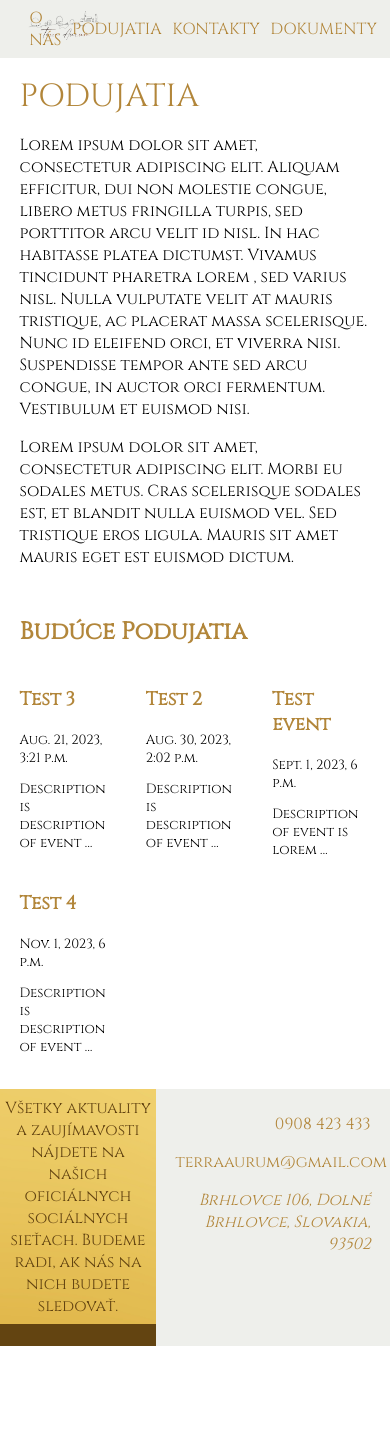
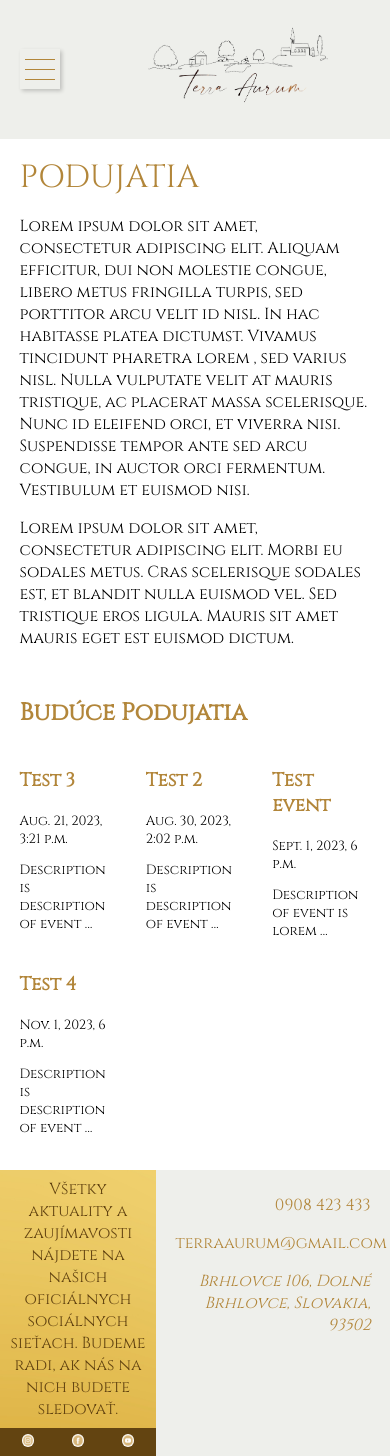
Before and after one commit to CodeSproutOrg/terra_aurum, a Django app: page /events in a window 390 px wide. Before the commit the page ends 1346 px from the top, so only its background shows below. Run offline with Django 4.2, Linux system fonts and the light colour scheme; data comes from the database, SQL or seed files in the repository.

Commit message:
Mobile menu
- Created mobile menu
- Small fixes

```diff
--- a/static/css/index.css
+++ b/static/css/index.css
@@ -26,11 +26,13 @@
 
 /* Events block */
 .main-events-block {
+    margin: 0 5%;
     margin-top: 25px;
     min-height: 350px;
     display: flex;
     flex-direction: column;
 }
+.main-events-block h1 {font-weight: 400;}
 #main-events {
     display: flex;
     flex: 1;
@@ -51,6 +53,17 @@
 }
 
 /*
+#main-events::-webkit-scrollbar {
+    width: 2px;
+}
+#main-events::-webkit-scrollbar-track {
+    background: #B2863A;
+}
+#main-events::-webkit-scrollbar-thumb {
+    background: #EEEFEB;
+    border-radius: 5px;
+}
+
 @media screen and (max-width: 1070px) {
     #main {max-height: 435px;}
 }
--- a/static/css/main.css
+++ b/static/css/main.css
@@ -11,6 +11,7 @@ a {text-decoration: none;}
 .b-color {background-color: #EEEFEB;}
 .sb-color {background-color: #B2863A;}
 .tb-color {background-color: #634411;}
+.light-font {font-weight: 400;}
 
 header {
     padding: 0 2%;
@@ -34,6 +35,29 @@ header input::placeholder {color: #EEEFEB;}
     justify-content: flex-end;
 }
 
+#menu-button {
+    display: none;
+    height: 40px;
+    width: 40px;
+    position: relative;
+    border: 0;
+    z-index: 2;
+    box-shadow: 2px 2px 4px rgba(0, 0, 0, 0.2)
+}
+#menu-button span {
+    position: absolute;
+    width: 30px;
+    height: 1px;
+    left: 5px;
+}
+#menu-button span:nth-child(1) {
+    transform: translateY(10px);
+}
+#menu-button span:nth-child(2) {
+    transform: translateY(-10px);
+}
+
+
 #content {
     display: flex;
     flex-direction: column;
@@ -56,8 +80,13 @@ footer {
 }
 footer div {}
 #social-media {text-align: center; width: 50%;}
-#social-media p {padding: 5% 2%; margin: 0; background-image: url(../img/gold.png);}
-#social-media div {}
+#social-media p {padding: 5%; margin: 0; background-image: url(../img/gold.png);}
+#social-media div {
+    display: flex;
+    justify-content: space-around;
+    padding: 2%;
+}
+#social-media div a img {width: 25%; border-radius: 50%;}
 
 #communication {
     width: 50%;
@@ -65,3 +94,35 @@ footer div {}
     text-align: end;
 }
 #communication a {}
+
+@media screen and (max-width: 860px) {
+    #menu-button {
+        display: block;
+    }
+    #nav-bar {
+        position: absolute;
+        left: -400px;
+        top: 0;
+        flex-direction: column;
+        align-items: flex-start;
+        width: 350px;
+        padding: 100px 20px 20px 20px;
+        background-color: #B2863A;
+        z-index: 1;
+        transition: transform .5s;
+    }
+    #nav-bar a {color: white;}
+
+    header {
+        justify-content: space-between;
+        padding: 0 5%;
+    }
+    header div a {
+        width: 100%;
+        margin-left: 40px;
+        margin-top: 10px;
+    }
+    #header.open #nav-bar {
+        transform: translateX(100%);
+    }
+}
--- /dev/null
+++ b/static/js/button.js
@@ -0,0 +1,8 @@
+let MobNavButton = document.getElementById('menu-button');
+let header = document.getElementById('header');
+
+MobNavButton.addEventListener('click', OpenMenu);
+
+function OpenMenu() {
+    header.classList.toggle("open");
+}
--- a/templates/base.html
+++ b/templates/base.html
@@ -2,11 +2,13 @@
 <html lang="en">
 <head>
     <meta charset="UTF-8">
+    <meta name="viewport" content="width=device-width, initial-scale=1.0">
     <title>{{ title }}</title>
     {% include 'parts/css.html' %}
+    {% include 'parts/js.html' %}
 </head>
 <body>
-    <header class="b-color">{% include 'parts/header.html' %}</header>
+    <header id="header" class="b-color">{% include 'parts/header.html' %}</header>
     <main>
         <div id="content">{% block content %}{% endblock %}</div>
         <footer class="b-color">{% include 'parts/footer.html' %}</footer>
--- a/templates/parts/footer.html
+++ b/templates/parts/footer.html
@@ -1,11 +1,15 @@
+{% load static %}
+
 <div id="social-media" class="tb-color">
     <p class="t-color">
         Všetky aktuality a zaujímavosti nájdete na
         našich oficiálnych sociálnych sieťach. Budeme
         radi, ak nás na nich budete sledovať.
     </p>
-    <div>
-        <img src="" alt=""><img src="" alt=""><img src="" alt="">
+    <div id="social-media-links">
+        <a href=""><img src="{% static '/img/icons/inst.png'%}" alt="instargam"></a>
+        <a href=""><img src="{% static '/img/icons/faceb.png'%}" alt="facebook"></a>
+        <a href=""><img src="{% static '/img/icons/yout.png'%}" alt="youtube"></a>
     </div>
 </div>
 <div id="communication">
--- a/templates/parts/header.html
+++ b/templates/parts/header.html
@@ -1,6 +1,13 @@
 {% load static %}
 
-<a href="/" id="nav-logo"><img src="{% static 'img/logo.png' %}" alt="logo"></a>
+<button id="menu-button" class="b-color">
+    <span class="sb-color"></span>
+    <span class="sb-color"></span>
+    <span class="sb-color"></span>
+</button>
+<a href="/" id="nav-logo">
+    <img src="{% static 'img/logo.png' %}" alt="logo">
+</a>
 <div id="nav-bar">
     {% for key, value in menu.items %}
     <a href="{{ value }}" class='navbar-button color'>{{ key }}</a>
--- /dev/null
+++ b/templates/parts/js.html
@@ -0,0 +1,4 @@
+{% load static %}
+
+<!-- Mobile menu -->
+<script defer src="{% static 'js/button.js' %}"></script>
```
Also changed, not shown: static/img/icons/faceb.png (added), static/img/icons/inst.png (added), static/img/icons/yout.png (added), 6 other files.
